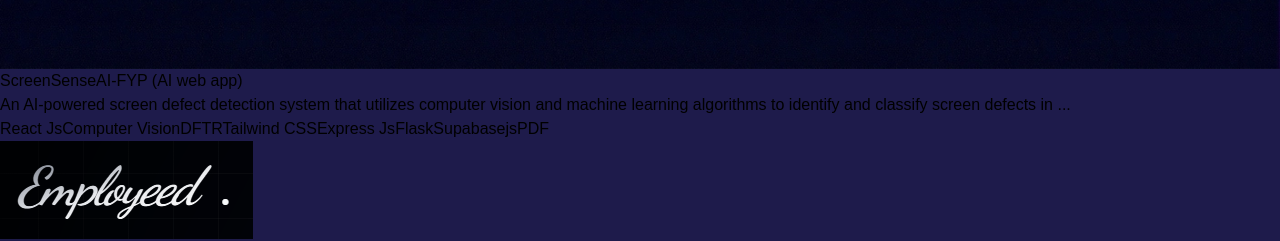
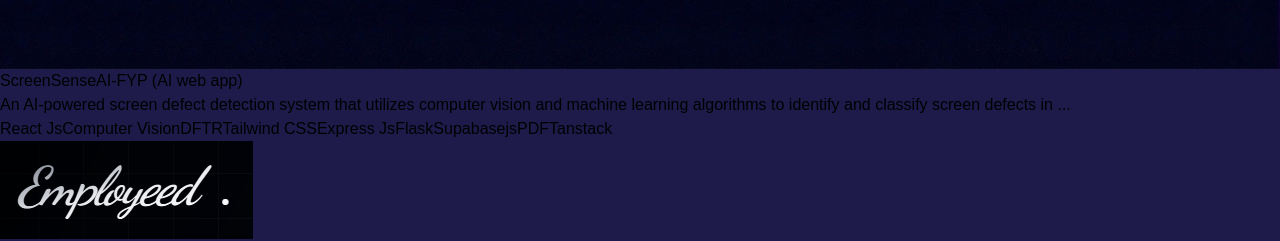
Before and after one commit to ahsinali-17/myportfolio, a React (Vite) app: page / in a window 1280 px wide. Shown: the part 3142-3383 px from the top of the page. Built offline with nearby package versions, Linux system fonts and the light colour scheme.

Commit message:
tanstack added in fyp

```diff
--- a/src/data/Data.js
+++ b/src/data/Data.js
@@ -240,10 +240,13 @@ export const projects = [
     title: "ScreenSenseAI-FYP",
     description: "An AI-powered screen defect detection system that utilizes computer vision and machine learning algorithms to identify and classify screen defects in real-time, providing accurate and efficient quality control for manufacturing processes.",
     image: "projects\\screensenseai.webp",
-    tags: ["React Js", "Computer Vision", "DFTR", "Tailwind CSS", "Express Js","Flask", "Supabase", "jsPDF"],
+    tags: ["React Js", "Computer Vision", "DFTR", "Tailwind CSS", "Express Js","Flask", "Supabase", "jsPDF", "Tanstack"],
     category: "AI web app",
     link: "https://fyp-frontend-zeta.vercel.app/",
-    features: ["Project listings", "Payment gateway integration", "Responsive design"],
+    features: ["Real-time AI Defect Detection",
+      "Secure PDF Audit Generation",
+      "Batch Image Processing",
+      "LiveImage Scanning"],
     challenges: "Fine-tuning a custom Detection Transformer (DFTR), ensuring frontend state integrity via TanStack Query; optimizing PDF report generation speed using parallel fetching, resolving dependency conflicts in headless Docker deployments.",
     duration: "6 months",
   },
```
